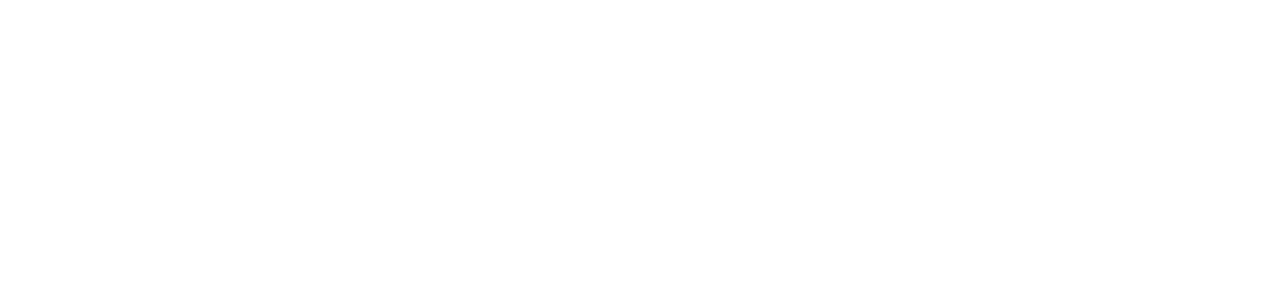
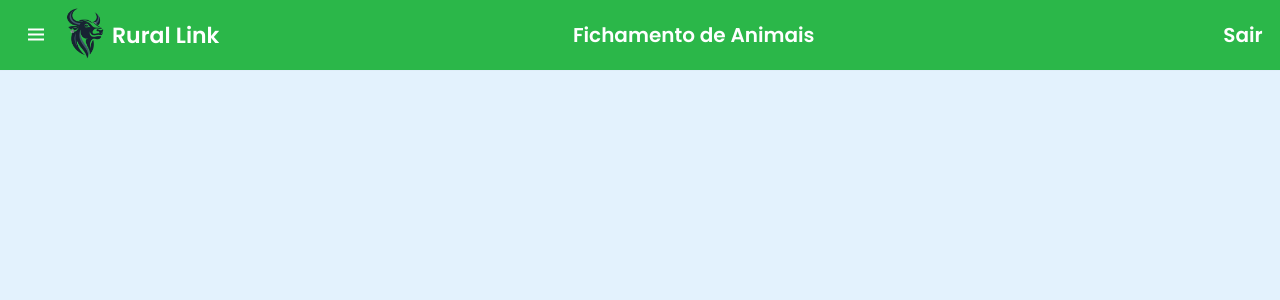
Before and after one commit to pedroaugusto99/ms_20242_g6, a React (Create React App) app in the folder frontend/rural-link/: page /sidebar in a window 1280 px wide. Before the commit this address had no page. Shown: the top 300 px of the page. Built offline with nearby package versions, Linux system fonts and the light colour scheme.

Commit message:
Add sidebar

```diff
--- a/frontend/rural-link/package.json
+++ b/frontend/rural-link/package.json
@@ -9,6 +9,7 @@
     "@testing-library/user-event": "^13.5.0",
     "axios": "^1.7.7",
     "bootstrap": "^5.3.3",
+    "boxicons": "^2.1.4",
     "jwt-decode": "^4.0.0",
     "react": "^18.3.1",
     "react-dom": "^18.3.1",
--- a/frontend/rural-link/public/index.html
+++ b/frontend/rural-link/public/index.html
@@ -11,6 +11,8 @@
     />
 
     <link rel="stylesheet" href="https://cdnjs.cloudflare.com/ajax/libs/font-awesome/6.0.0-beta3/css/all.min.css" />
+
+    <link rel="stylesheet" href="https://unpkg.com/boxicons@2.1.2/css/boxicons.min.css" />
 
     <link rel="apple-touch-icon" href="%PUBLIC_URL%/logo192.png" />
     <!--
--- a/frontend/rural-link/src/App.js
+++ b/frontend/rural-link/src/App.js
@@ -4,6 +4,7 @@
 import Registrar from './pages/Registro'
 import ProtectedRouteProprietario from './routes/ProtectedRouteProprietario';
 import UserSelection from '../src/pages/UserSelection';
+import Sidebar from '../src/pages/components/Sidebar';
 
 export function App(){
     return (
@@ -16,10 +17,10 @@
                         <Route path="/dashboard" element={<DashboardComponent />} />
                     </Route>
                     <Route path="/user-selection" element={<UserSelection />} />
+                    <Route path="/sidebar" element={<Sidebar />} />
                 </Routes>
             </div>
         </Router>
-        //teste
     );
 };
 
--- /dev/null
+++ b/frontend/rural-link/src/pages/components/Sidebar.js
@@ -0,0 +1,93 @@
+// Sidebar.js
+import React, { useState } from 'react';
+import '../css/Sidebar.css';
+import 'boxicons';
+import logo from '../images/logo-simples-png-pq.png';
+
+const Sidebar = ({ title }) => {
+  const [isOpen, setIsOpen] = useState(false);
+
+  const toggleSidebar = () => {
+    setIsOpen(!isOpen);
+  };
+
+  const closeSidebar = () => {
+    setIsOpen(false);
+  };
+
+  title = "Fichamento de Animais";
+
+  return (
+    <>
+      <nav className={isOpen ? "open" : ""}>
+        <div className="logo">
+          <i className="bx bx-menu menu-icon" onClick={toggleSidebar}></i>
+          <img src={logo} alt="logo" className="imgLogo" />
+          <span className="logo-name">Rural Link</span>
+        </div>
+        <div className="title">
+          <h1 className="titleText">{title}</h1>
+        </div>
+        <div className="sair">
+          <div className="sairText"><a href="#">Sair</a></div>
+        </div>
+        <div className="sidebar">
+          <div className="sidebar-content">
+          <i className="bx bx-menu menu-icon2" onClick={closeSidebar}></i>
+            <ul className="lists">
+              <div className='perfilInfos'>
+                <img src="https://via.placeholder.com/150" alt="profile" className="imgPerfil" />
+                <h3 className='namePerfil'>Marcos Antunes</h3>
+                <p className='descPerfil'>Fazendeiro</p>
+              </div>
+            <li className="list">
+                <a href="#" className="nav-link">
+                  <i className="fa-solid fa-user icon"></i>
+                  <span className="link">Perfil</span>
+                </a>
+              </li>
+              <li className="list">
+                <a href="#" className="nav-link">
+                  <i className="fa solid fa-chart-pie icon"></i>
+                  <span className="link">Dashboard</span>
+                </a>
+              </li>
+              <li className="list">
+                <a href="#" className="nav-link">
+                  <i className="fa-solid fa-circle-plus icon"></i>
+                  <span className="link">Novo Cadastro</span>
+                </a>
+              </li>
+              <li className="list">
+                <a href="#" className="nav-link">
+                  <i className="fa-solid fa-clipboard icon"></i>
+                  <span className="link">Rebanho</span>
+                </a>
+              </li>
+              <li className="list">
+                <a href="#" className="nav-link">
+                  <i className="fa-solid fa-qrcode icon"></i>
+                  <span className="link">Ler QR Code</span>
+                </a>
+              </li>
+            </ul>
+
+            <div className="bottom-content">
+              <li className="list">
+                <a href="#" className="nav-link">
+                  <i className="fa-solid fa-right-from-bracket icon"></i>
+                  <span className="link">Sair</span>
+                </a>
+              </li>
+            </div>
+          </div>
+        </div>
+      </nav>
+
+      <section className={`overlay ${isOpen ? "open" : ""}`} onClick={closeSidebar}>
+      </section>
+    </>
+  );
+};
+
+export default Sidebar;
--- /dev/null
+++ b/frontend/rural-link/src/pages/css/Sidebar.css
@@ -0,0 +1,192 @@
+/* Google Fonts - Poppins */
+@import url("https://fonts.googleapis.com/css2?family=Poppins:wght@300;400;500;600&display=swap");
+
+* {
+  margin: 0;
+  padding: 0;
+  box-sizing: border-box;
+  font-family: "Poppins", sans-serif;
+}
+body {
+  min-height: 100%;
+  background: #e3f2fd;
+}
+nav {
+  position: fixed;
+  top: 0;
+  left: 0;
+  height: 70px;
+  width: 100%;
+  display: flex;
+  align-items: center;
+  background: #2BB749;
+  box-shadow: 0 0 1px rgba(0, 0, 0, 0.1);
+  justify-content: space-between;
+}
+nav .logo {
+  display: flex;
+  justify-content: center;
+  align-items: center;
+  margin: 0 24px;
+}
+.menu-icon {
+  color: var(--branco);
+  font-size: 24px;
+  margin-right: 14px;
+  cursor: pointer;
+
+  transition: all 0.4s ease;
+}
+
+.menu-icon2 {
+  color: var(--preto);
+  font-size: 24px;
+  margin-right: 14px;
+  cursor: pointer;
+  margin-top: -30px;
+  width: 20px;
+
+  transition: all 0.4s ease;
+}
+
+.menu-icon:hover, .menu-icon2:hover {
+  transform: translateY(-0.5vw);
+  transform: translateY(0.2vw);
+}
+
+.imgLogo {
+  width: 70px;
+  height: 70px;
+  margin: 0 -10px;
+}
+
+.logo .logo-name {
+  color: var(--branco);
+  font-size: 22px;
+  font-weight: 600;
+}
+
+.titleText, .sairText {
+  color: var(--branco);
+  font-size: 20px;
+  font-weight: 600;
+  margin: 0 auto;
+  margin-left: -20%;
+}
+
+.sairText a {
+  text-decoration: none;
+  color: var(--branco);
+  margin-left: -20%;
+}
+
+.lists {
+  padding-left: 0;
+}
+
+.perfilInfos {
+  display: flex;
+  align-items: center;
+  flex-direction: column;
+}
+
+.perfilInfos img {
+  border-radius: 50%;
+}
+
+.perfilInfos h3 {
+  color: #425A67;
+  font-weight: 700;
+  font-size: 16px;
+  margin-top: 10px;
+}
+
+.perfilInfos .descPerfil {
+  color: #00A5FF;
+  font-size: 14px;
+  margin-top: -7px;
+}
+
+nav .sidebar {
+  position: fixed;
+  top: 0;
+  left: -100%;
+  height: 100%;
+  width: 260px;
+  padding: 20px 0;
+  background-color: #fff;
+  box-shadow: 0 5px 1px rgba(0, 0, 0, 0.1);
+
+  transition: all 0.4s ease;
+}
+nav.open .sidebar {
+  left: 0;
+}
+.sidebar .sidebar-content {
+  display: flex;
+  height: 100%;
+  flex-direction: column;
+  justify-content: space-between;
+  padding: 30px 16px;
+}
+.sidebar-content .list {
+  list-style: none;
+}
+.list .nav-link {
+  display: flex;
+  align-items: center;
+  margin: 20px 0;
+  padding: 7px 12px;
+  background-color: #d9d9d973;
+  border-radius: 100px;
+  text-decoration: none;
+
+  transition: all 0.4s ease;
+}
+.lists .nav-link:hover {
+  background-color: #d9d9d9c1;
+  transform: translateY(-0.5vw);
+  transform: translateY(0.2vw);
+}
+.nav-link .icon {
+  margin-right: 14px;
+  font-size: 20px;
+  color: #707070;
+  width: 17px;
+  display: flex;
+  justify-content: center;
+}
+.nav-link .link {
+  color: #425A67;
+  font-weight: 700;
+  font-size: 16px;
+}
+
+.bottom-content .nav-link:hover {
+  background-color: #d9d9d9c1;
+  transform: translateY(-2.0vw);
+  transform: translateY(0.8vw);
+}
+
+.lists .nav-link:hover .icon,
+.lists .nav-link:hover .link {
+  color: #707070b7;
+}
+.overlay {
+  position: fixed;
+  top: 0;
+  left: -100%;
+  height: 1000vh;
+  width: 200%;
+  opacity: 0;
+  pointer-events: none;
+  transition: all 0.4s ease;
+  background: rgba(0, 0, 0, 0.3);
+}
+nav.open ~ .overlay {
+  opacity: 1;
+  left: 260px;
+  pointer-events: auto;
+
+  transition: all 0.4s ease;
+}
```
Also changed, not shown: frontend/rural-link/src/pages/images/logo-simples-png-pq.png (added), 1 other file (tests, documents, lock files or other folders).
